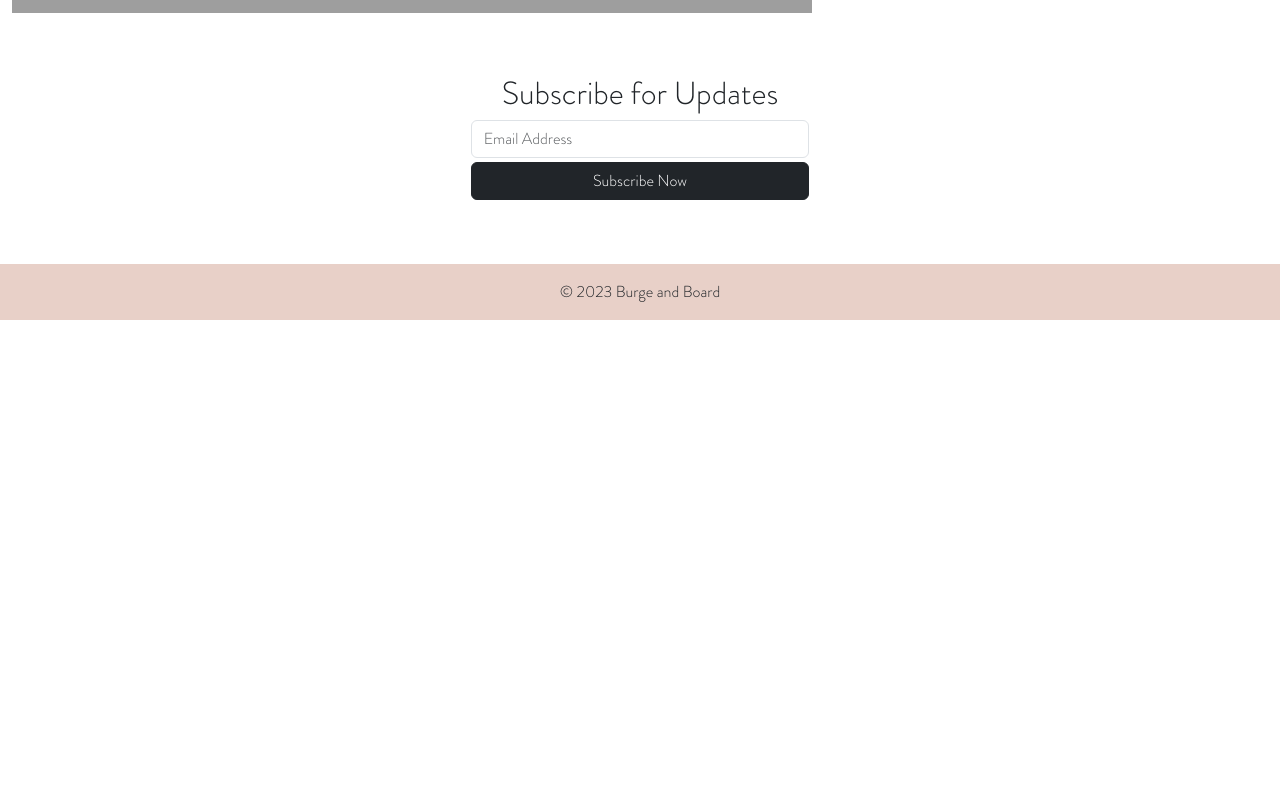
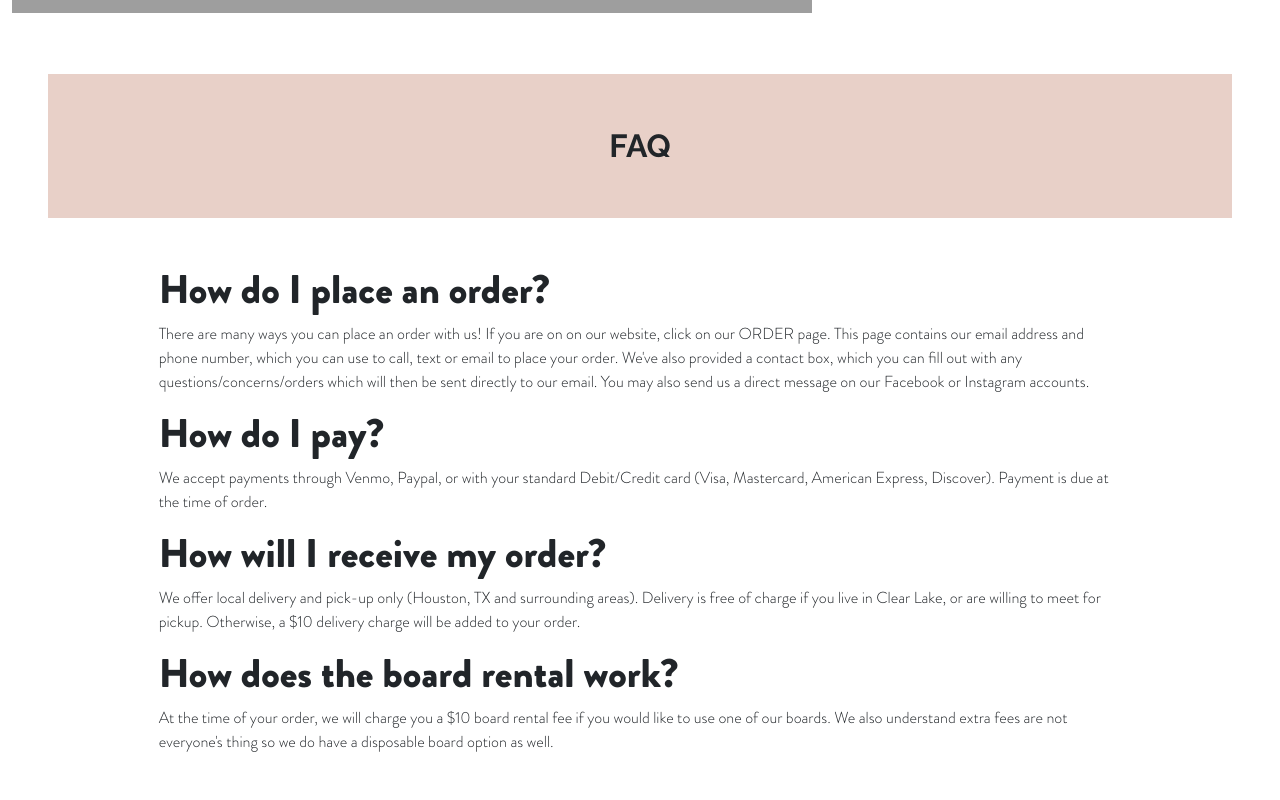
Before and after one commit to burgeandboarddev/burgeandboarddev.github.io, a Next.js app: page /pricing in a window 1280 px wide. Shown: the part 300-1100 px from the top of the page. Before the commit the page ends 800 px from the top, so only its background shows below. Built offline with nearby package versions, Linux system fonts and the light colour scheme; grey boxes are pictures that could not be loaded.

Commit message:
FAQ page

```diff
--- a/pages/pricing.tsx
+++ b/pages/pricing.tsx
@@ -6,6 +6,43 @@
 const Pricing: NextPageWithLayout = () => {
   return (
     <>
+      <div className={`${styles.gallery_block} row text-center justify-content-center p-5 m-5`}>
+        <div className={styles.block_title}>FAQ</div>
+      </div>
+      <div className="row m-5">
+        <div className="col-1">
+        </div>
+        <div className="col-10">
+          <h1>How do I place an order?</h1>
+          <p>
+            There are many ways you can place an order with us! If you are on on our website, click on our ORDER page.
+            This page contains our email address and phone number, which you can use to call, text or email to place
+            your order. We've also provided a contact box, which you can fill out with any questions/concerns/orders
+            which will then be sent directly to our email. You may also send us a direct message on our Facebook or
+            Instagram accounts.
+          </p>
+
+          <h1>How do I pay?</h1>
+          <p>
+            We accept payments through Venmo, Paypal, or with your standard Debit/Credit card (Visa, Mastercard,
+            American Express, Discover). Payment is due at the time of order.
+          </p>
+
+          <h1>How will I receive my order?</h1>
+          <p>
+            We offer local delivery and pick-up only (Houston, TX and surrounding areas). Delivery is free of charge if
+            you live in Clear Lake, or are willing to meet for pickup. Otherwise, a $10 delivery charge will be added to
+            your order.
+          </p>
+
+          <h1>How does the board rental work?</h1>
+          <p>
+            At the time of your order, we will charge you a $10 board rental fee if you would like to use one of our
+            boards. We also understand extra fees are not everyone's thing so we do have a disposable board option as
+            well.
+          </p>
+        </div>
+      </div>
     </>
   );
 }
```
Also changed, not shown: 1 other file (tests, documents, lock files or other folders).
